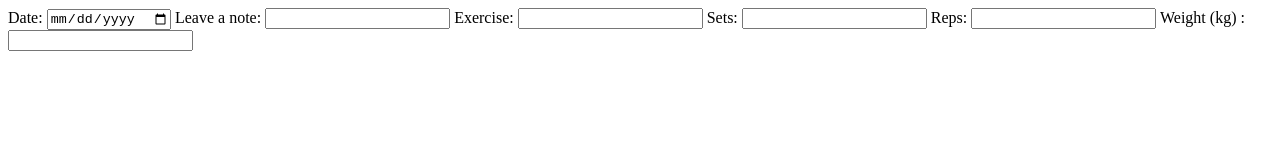
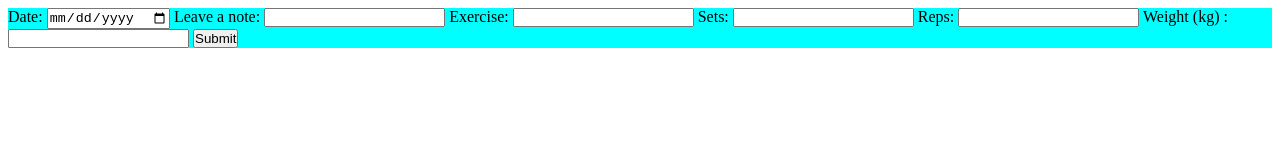
Before and after one commit to CW987/wk5a, a website built with Vite: page client/index.html in a window 1280 px wide. Built offline with nearby package versions, Linux system fonts and the light colour scheme.

Commit message:
ready for first push into main.

```diff
--- a/client/index.html
+++ b/client/index.html
@@ -4,6 +4,7 @@
     <meta charset="UTF-8" />
     <meta name="viewport" content="width=device-width, initial-scale=1.0" />
     <link rel="stylesheet" href="./src/style.css">
+    <script type="module" src="/src/main.js" defer></script>
     <title></title>
   </head>
   <body>
@@ -25,9 +26,10 @@
           <input type="number" name="reps" min="0">
           <label for="weight">Weight (kg) : </label>
           <input type="number" name="weight" min="0">
+
+          <button type="submit">Submit</button>
       </form>
     </div>
-    <script type="module" src="/src/main.js"></script>
 
 
   </body>
--- /dev/null
+++ b/client/src/style.css
@@ -0,0 +1,11 @@
+* {
+    box-sizing: border-box;
+    padding: 0px;
+}
+
+.form{
+    background-color: aqua;
+    display: flex;
+    flex-direction: column;
+    align-items: center;
+}
```
